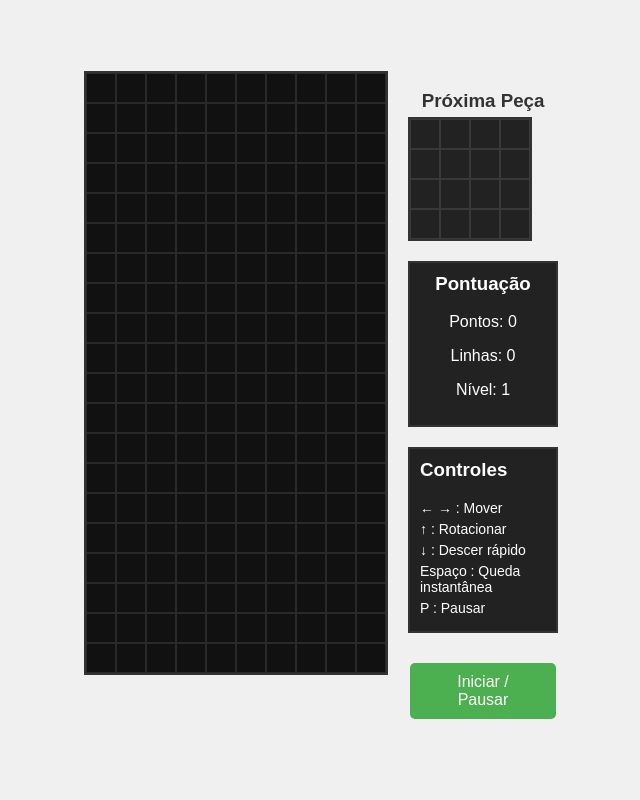
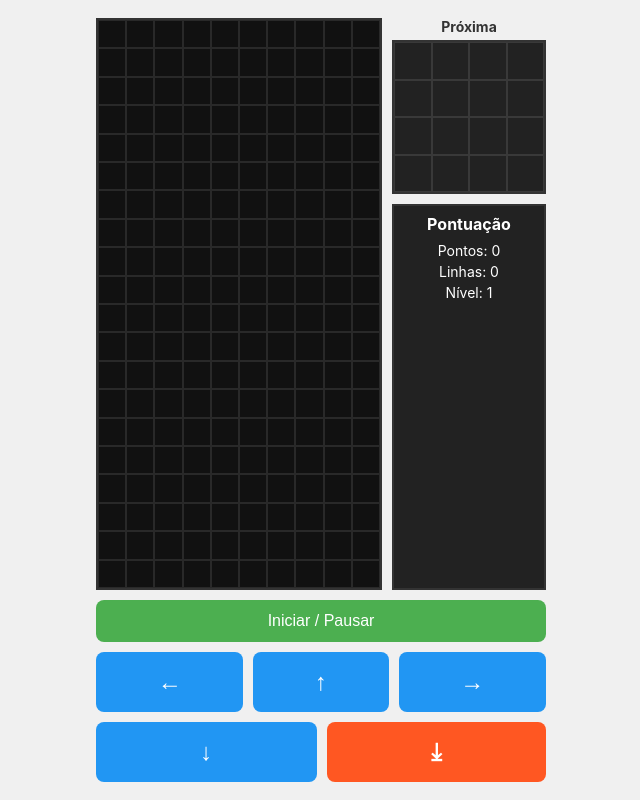
Before and after one commit to viniciuscode1987/tetris-game-claude3-7, a plain HTML site: page index.html in a window 1280 px wide. Shown: the whole page, without its empty margins (319-959 px from the left). Drawn offline with Linux system fonts and the light colour scheme.

Commit message:
Update index.html

```diff
--- a/index.html
+++ b/index.html
@@ -2,32 +2,60 @@
 <html lang="pt-BR">
 <head>
     <meta charset="UTF-8">
-    <meta name="viewport" content="width=device-width, initial-scale=1.0">
-    <title>Tetrix</title>
+    <meta name="viewport" content="width=device-width, initial-scale=1.0, maximum-scale=1.0, user-scalable=no">
+    <title>Tetrix Mobile</title>
     <style>
+        * {
+            box-sizing: border-box;
+            -webkit-tap-highlight-color: transparent;
+        }
+
         body {
             background-color: #f0f0f0;
             display: flex;
             justify-content: center;
             align-items: center;
-            height: 100vh;
+            min-height: 100vh;
             margin: 0;
-            font-family: Arial, sans-serif;
+            padding: 10px;
+            font-family: -apple-system, BlinkMacSystemFont, 'Segoe UI', Roboto, Helvetica, Arial, sans-serif;
+            overscroll-behavior: contain;
+            touch-action: manipulation;
         }
 
         .game-container {
             display: flex;
-            gap: 20px;
+            flex-direction: column;
+            align-items: center;
+            width: 100%;
+            max-width: 450px;
+        }
+
+        .game-area {
+            display: flex;
+            width: 100%;
+            gap: 10px;
+            margin-bottom: 10px;
+        }
+
+        .board-container {
+            position: relative;
+            width: 65%;
+            aspect-ratio: 1/2;
         }
 
         #game-board {
+            position: absolute;
+            top: 0;
+            left: 0;
+            right: 0;
+            bottom: 0;
             border: 2px solid #333;
             background-color: #111;
-            width: 300px;
-            height: 600px;
             display: grid;
             grid-template-rows: repeat(20, 1fr);
             grid-template-columns: repeat(10, 1fr);
+            touch-action: none;
         }
 
         .cell {
@@ -37,15 +65,19 @@
         .info-panel {
             display: flex;
             flex-direction: column;
-            gap: 20px;
-            width: 150px;
+            gap: 10px;
+            width: 35%;
+        }
+
+        .next-piece-container {
+            flex-grow: 0;
         }
 
         .next-piece {
             border: 2px solid #333;
             background-color: #222;
-            width: 120px;
-            height: 120px;
+            width: 100%;
+            aspect-ratio: 1/1;
             display: grid;
             grid-template-rows: repeat(4, 1fr);
             grid-template-columns: repeat(4, 1fr);
@@ -55,20 +87,20 @@
             border: 2px solid #333;
             background-color: #222;
             color: white;
-            padding: 10px;
+            padding: 8px;
             text-align: center;
+            font-size: 14px;
+            flex-grow: 1;
         }
 
-        .controls {
-            border: 2px solid #333;
-            background-color: #222;
-            color: white;
-            padding: 10px;
+        .score-panel h3 {
+            margin-top: 0;
+            margin-bottom: 8px;
+            font-size: 16px;
         }
 
-        .controls p {
-            margin: 5px 0;
-            font-size: 14px;
+        .score-panel p {
+            margin: 4px 0;
         }
 
         .game-over {
@@ -76,26 +108,63 @@
             display: none;
             justify-content: center;
             align-items: center;
-            width: 300px;
-            height: 600px;
+            top: 0;
+            left: 0;
+            right: 0;
+            bottom: 0;
             background-color: rgba(0, 0, 0, 0.8);
             color: white;
             font-size: 24px;
             flex-direction: column;
+            z-index: 10;
+        }
+
+        .controls-area {
+            width: 100%;
+            display: flex;
+            flex-direction: column;
+            gap: 10px;
+        }
+
+        .button-row {
+            display: flex;
+            gap: 10px;
+            width: 100%;
         }
 
         button {
             background-color: #4CAF50;
             border: none;
             color: white;
-            padding: 10px 20px;
+            padding: 12px;
             text-align: center;
             text-decoration: none;
-            display: inline-block;
             font-size: 16px;
-            margin: 10px 2px;
+            margin: 0;
             cursor: pointer;
-            border-radius: 5px;
+            border-radius: 8px;
+            flex-grow: 1;
+            touch-action: manipulation;
+            user-select: none;
+        }
+
+        .control-button {
+            background-color: #2196F3;
+            font-size: 24px;
+            font-weight: bold;
+            height: 60px;
+            display: flex;
+            justify-content: center;
+            align-items: center;
+        }
+
+        #rotate-button {
+            flex-grow: 1;
+        }
+
+        #drop-button {
+            background-color: #FF5722;
+            flex-grow: 1;
         }
 
         /* Cores das peças */
@@ -110,7 +179,8 @@
 </head>
 <body>
     <div class="game-container">
-        <div style="position: relative;">
+        <div class="game-area">
+            <div class="board-container">
                 <div id="game-board"></div>
                 <div class="game-over" id="game-over">
                     <div>GAME OVER</div>
@@ -118,25 +188,32 @@
                 </div>
             </div>
             <div class="info-panel">
-            <div>
-                <h3 style="color: #333; text-align: center; margin-bottom: 5px;">Próxima Peça</h3>
+                <div class="next-piece-container">
+                    <h3 style="color: #333; text-align: center; margin: 0 0 5px 0; font-size: 14px;">Próxima</h3>
                     <div class="next-piece" id="next-piece"></div>
                 </div>
                 <div class="score-panel">
-                <h3 style="margin-top: 0;">Pontuação</h3>
+                    <h3>Pontuação</h3>
                     <p>Pontos: <span id="score">0</span></p>
                     <p>Linhas: <span id="lines">0</span></p>
                     <p>Nível: <span id="level">1</span></p>
                 </div>
-            <div class="controls">
-                <h3 style="margin-top: 0;">Controles</h3>
-                <p>← → : Mover</p>
-                <p>↑ : Rotacionar</p>
-                <p>↓ : Descer rápido</p>
-                <p>Espaço : Queda instantânea</p>
-                <p>P : Pausar</p>
             </div>
+        </div>
+
+        <div class="controls-area">
+            <div class="button-row">
                 <button id="start-button">Iniciar / Pausar</button>
+            </div>
+            <div class="button-row">
+                <button class="control-button" id="left-button">←</button>
+                <button class="control-button" id="rotate-button">↑</button>
+                <button class="control-button" id="right-button">→</button>
+            </div>
+            <div class="button-row">
+                <button class="control-button" id="down-button">↓</button>
+                <button class="control-button" id="drop-button">⤓</button>
+            </div>
         </div>
     </div>
 
@@ -154,6 +231,11 @@
         let lines = 0;
         let level = 1;
         let dropSpeed = 1000; // ms
+
+        // Configuração para toque
+        let touchStartX = 0;
+        let touchStartY = 0;
+        let touchThreshold = 30; // pixels para swipe
 
         // Formas das peças (formato [y][x] onde 1 é um bloco)
         const SHAPES = {
@@ -619,9 +701,99 @@
             }
         });
 
+        // Configurar controles de toque
+        const gameBoard = document.getElementById('game-board');
+
+        // Configurar controles de botão para mobile
+        document.getElementById('left-button').addEventListener('click', () => movePiece(-1, 0));
+        document.getElementById('right-button').addEventListener('click', () => movePiece(1, 0));
+        document.getElementById('down-button').addEventListener('click', () => movePiece(0, 1));
+        document.getElementById('rotate-button').addEventListener('click', rotatePiece);
+        document.getElementById('drop-button').addEventListener('click', hardDrop);
+
+        // Adicionar controle de swipe para o tabuleiro
+        gameBoard.addEventListener('touchstart', (e) => {
+            if (isPaused || gameOver) return;
+            touchStartX = e.touches[0].clientX;
+            touchStartY = e.touches[0].clientY;
+            e.preventDefault();
+        }, { passive: false });
+
+        gameBoard.addEventListener('touchmove', (e) => {
+            if (isPaused || gameOver) return;
+            e.preventDefault();
+        }, { passive: false });
+
+        gameBoard.addEventListener('touchend', (e) => {
+            if (isPaused || gameOver) return;
+
+            const touchEndX = e.changedTouches[0].clientX;
+            const touchEndY = e.changedTouches[0].clientY;
+
+            const deltaX = touchEndX - touchStartX;
+            const deltaY = touchEndY - touchStartY;
+
+            // Se o movimento for mais horizontal que vertical
+            if (Math.abs(deltaX) > Math.abs(deltaY)) {
+                if (Math.abs(deltaX) > touchThreshold) {
+                    if (deltaX > 0) {
+                        movePiece(1, 0); // direita
+                    } else {
+                        movePiece(-1, 0); // esquerda
+                    }
+                }
+            } else {
+                // Se o movimento for mais vertical que horizontal
+                if (Math.abs(deltaY) > touchThreshold) {
+                    if (deltaY > 0) {
+                        movePiece(0, 1); // baixo
+                    } else {
+                        rotatePiece(); // rotacionar para cima
+                    }
+                } else {
+                    // Toque curto para rotacionar
+                    if (Math.abs(deltaX) < 10 && Math.abs(deltaY) < 10) {
+                        rotatePiece();
+                    }
+                }
+            }
+
+            e.preventDefault();
+        }, { passive: false });
+
+        // Double tap para queda rápida
+        let lastTap = 0;
+        gameBoard.addEventListener('touchend', (e) => {
+            const currentTime = new Date().getTime();
+            const tapLength = currentTime - lastTap;
+
+            if (tapLength < 300 && tapLength > 0) {
+                hardDrop();
+                e.preventDefault();
+            }
+
+            lastTap = currentTime;
+        });
+
         // Configurar botões
         document.getElementById('start-button').addEventListener('click', startGame);
         document.getElementById('restart-button').addEventListener('click', resetGame);
+
+        // Impedir o zoom na tela
+        document.addEventListener('gesturestart', (e) => {
+            e.preventDefault();
+        });
+
+        // Impedir o scrolling da página durante o jogo
+        document.body.addEventListener('touchmove', (e) => {
+            e.preventDefault();
+        }, { passive: false });
+
+        // Configurar o jogo para se ajustar à orientação da tela
+        window.addEventListener('resize', () => {
+            renderPiece();
+            renderNextPiece();
+        });
 
         // Inicializar o jogo
         setupNextPieceBoard();
```
Lines whose indentation alone changed are shown as unchanged.
